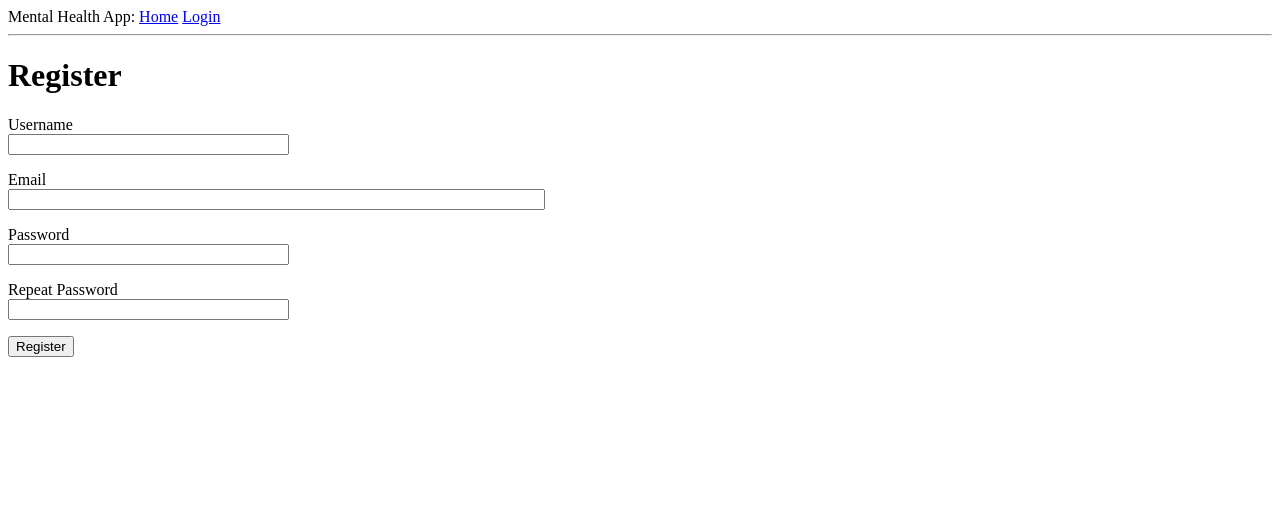
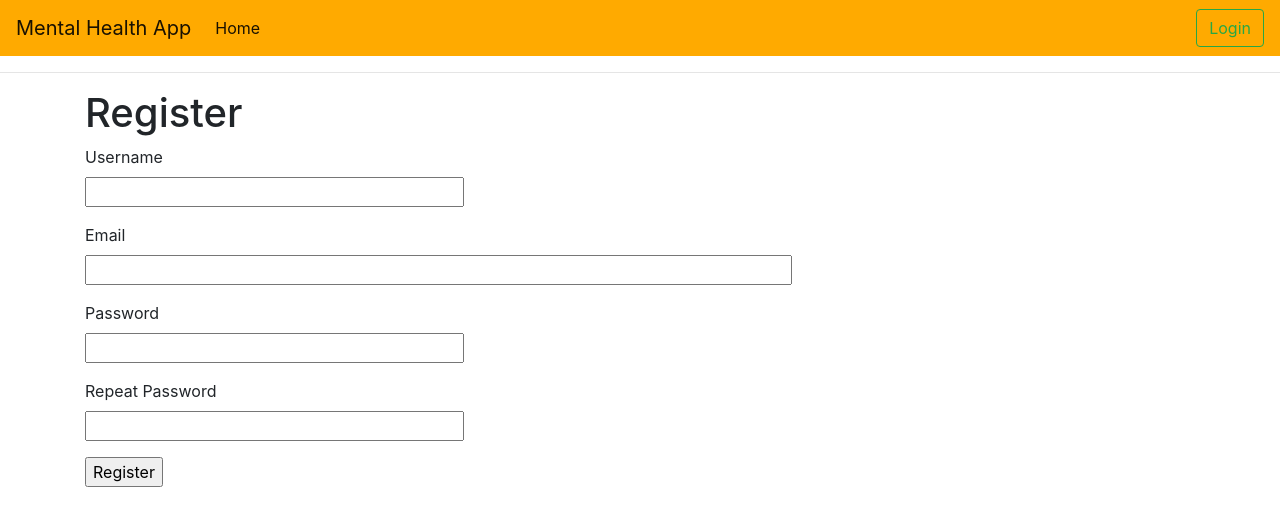
Before and after one commit to mygibbs/cse442-mental-health-capstone, a Flask app: page /register in a window 1280 px wide. Shown: the top 526 px of the page. Run offline with Flask 2, Linux system fonts and the light colour scheme; some libraries are stand-ins or nearby versions.

Commit message:
Used bootstrap to add some styling.
Linked bootstrap to base.html.  Added a navbar, and aligned the forms on the registration and login pages.

```diff
--- a/app/templates/base.html
+++ b/app/templates/base.html
@@ -1,6 +1,14 @@
-<html>
+<!doctype html>
+<html lang="en">
   <head>
-    {% if title %}
+    <!-- Required meta tags -->
+    <meta charset="utf-8">
+    <meta name="viewport" content="width=device-width, initial-scale=1, shrink-to-fit=no">
+
+    <!-- Bootstrap CSS -->
+    <link rel="stylesheet" href="https://stackpath.bootstrapcdn.com/bootstrap/4.3.1/css/bootstrap.min.css" integrity="sha384-ggOyR0iXCbMQv3Xipma34MD+dH/1fQ784/j6cY/iJTQUOhcWr7x9JvoRxT2MZw1T" crossorigin="anonymous">
+
+	{% if title %}
     <title>{{ title }} - Mental Health App</title>
     {% else %}
     <title>Welcome to our Mental Health App</title>
@@ -8,14 +16,35 @@
   </head>
   <body>
     <div>
-      Mental Health App:
+	  <nav class="navbar navbar-expand-lg navbar-light" style="background-color: #ffaa00;">
+		  <a class="navbar-brand" href="#">Mental Health App</a>
+		  <button class="navbar-toggler" type="button" data-toggle="collapse" data-target="#navbarSupportedContent" aria-controls="navbarSupportedContent" aria-expanded="false" aria-label="Toggle navigation">
+			<span class="navbar-toggler-icon"></span>
+		  </button>
+
+		  <div class="collapse navbar-collapse" id="navbarSupportedContent">
+			<ul class="navbar-nav mr-auto">
+			  <li class="nav-item active">
+				<a class="nav-link" href="{{ url_for('index') }}">Home <span class="sr-only">(current)</span></a>
+			  </li>
+			</ul>
+			<div class="my-2 my-lg-0">
+			  {% if current_user.is_anonymous %}
+			  <a class="btn btn-outline-success my-2 my-sm-0" href="{{ url_for('login') }}">Login</a>
+			  {% else %}
+			  <a class="btn btn-outline-success my-2 my-sm-0" href="{{ url_for('logout') }}">Logout</a>
+			  {% endif %}
+		  </div>
+      </nav>
+
+	 <!--  Mental Health App:
       <a href="{{ url_for('index') }}">Home</a>
       {% if current_user.is_anonymous %}
       <a href="{{ url_for('login') }}">Login</a>
       {% else %}
       <span>Hi, {{ current_user.username }}!</span>
       <a href="{{ url_for('logout') }}">Logout</a>
-      {% endif %}
+      {% endif %} -->
     </div>
     <hr>
     {% with messages = get_flashed_messages() %}
@@ -28,5 +57,8 @@
     {% endif %}
     {% endwith %}
     {% block content %}{% endblock %}
+    <script src="https://code.jquery.com/jquery-3.3.1.slim.min.js" integrity="sha384-q8i/X+965DzO0rT7abK41JStQIAqVgRVzpbzo5smXKp4YfRvH+8abtTE1Pi6jizo" crossorigin="anonymous"></script>
+    <script src="https://cdnjs.cloudflare.com/ajax/libs/popper.js/1.14.7/umd/popper.min.js" integrity="sha384-UO2eT0CpHqdSJQ6hJty5KVphtPhzWj9WO1clHTMGa3JDZwrnQq4sF86dIHNDz0W1" crossorigin="anonymous"></script>
+    <script src="https://stackpath.bootstrapcdn.com/bootstrap/4.3.1/js/bootstrap.min.js" integrity="sha384-JjSmVgyd0p3pXB1rRibZUAYoIIy6OrQ6VrjIEaFf/nJGzIxFDsf4x0xIM+B07jRM" crossorigin="anonymous"></script>
   </body>
 </html>
--- a/app/templates/login.html
+++ b/app/templates/login.html
@@ -1,6 +1,7 @@
 {% extends "base.html" %}
 
 {% block content %}
+<div class="container">
   <h1>Sign In</h1>
   <form action="" method="post" novalidate>
     {{ form.hidden_tag() }}
@@ -22,4 +23,5 @@
     <p>{{ form.submit() }}</p>
   </form>
   <p>New User? <a href="{{ url_for('register') }}">Click to Register!</a></p>
+</div>
 {% endblock %}
--- a/app/templates/register.html
+++ b/app/templates/register.html
@@ -1,6 +1,7 @@
 {% extends "base.html" %}
 
 {% block content %}
+<div class="container">
   <h1>Register</h1>
   <form action="" method="post">
     {{ form.hidden_tag() }}
@@ -34,4 +35,5 @@
       </p>
       <p>{{ form.submit() }}</p>
   </form>
+</div>
 {% endblock %}
```
